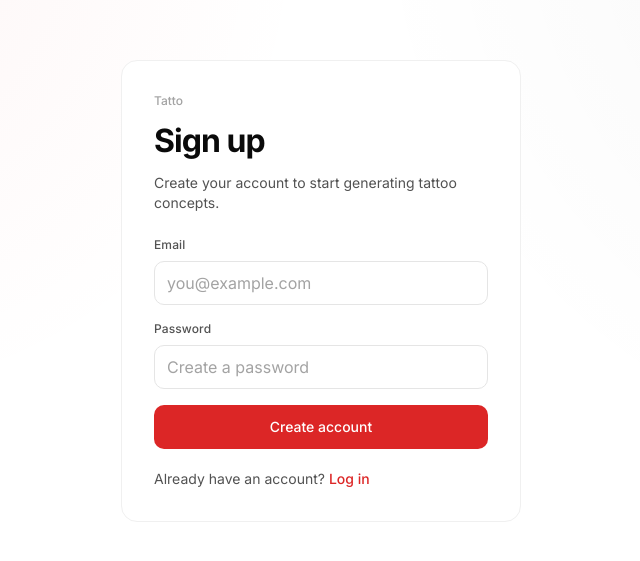
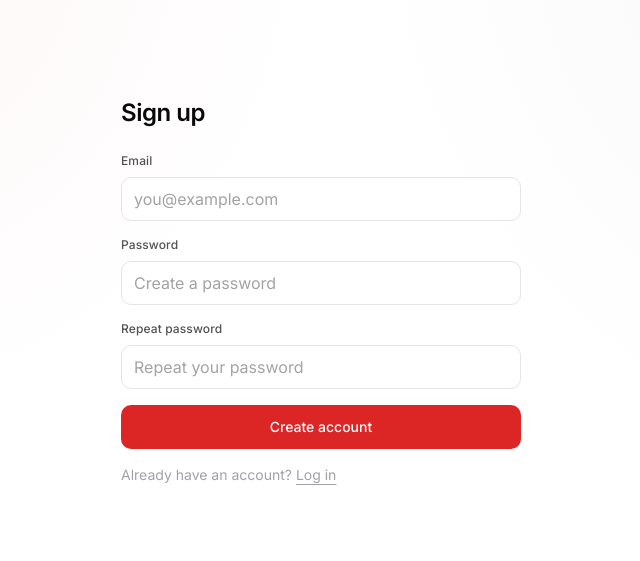
Before and after one commit to justaspetrauskas/ink-forge, a Next.js app: page /signup in a window 1280 px wide. Shown: the part 109-670 px from the top of the page, without its empty margins (319-959 px from the left). Built offline with nearby package versions, Linux system fonts and the light colour scheme; no server answers.

Commit message:
implement signup form validation; add confirm password field and error handling add framer-motion for animations in signup and login forms; enhance user experience create Template component for animated page transitions

```diff
--- a/app/api/auth/signup/actions.ts
+++ b/app/api/auth/signup/actions.ts
@@ -14,10 +14,17 @@ export async function signup(
 ): Promise<SignupState> {
   const email = formData.get("email") as string;
   const password = formData.get("password") as string;
+  const confirmPassword = formData.get("confirmPassword") as string;
 
-  if (!email || !password) {
+  if (!email || !password || !confirmPassword) {
     return {
-      error: "Email and password are required",
+      error: "Email and both password fields are required",
+    };
+  }
+
+  if (password !== confirmPassword) {
+    return {
+      error: "Passwords do not match",
     };
   }
 
@@ -27,8 +34,6 @@ export async function signup(
     email,
     password,
   });
-
-  console.log('data', data);
 
   if (error) {
     return {
--- a/app/signup/page.tsx
+++ b/app/signup/page.tsx
@@ -1,29 +1,32 @@
 import type { ReactElement } from "react";
 import Link from "next/link";
+import { redirect } from "next/navigation";
+import { createClient } from "@/lib/supabase/server";
 import { SignupForm } from "@/components/ui/organisms/signup-form";
 
-export default function SignupPage(): ReactElement {
+export default async function SignupPage(): Promise<ReactElement> {
+  const supabase = await createClient();
+
+  const {
+    data: { user },
+  } = await supabase.auth.getUser();
+
+  if (user) {
+    redirect("/home");
+  }
+
   return (
     <main className="mx-auto flex min-h-screen w-full max-w-md flex-col justify-center px-4 py-10 sm:px-6">
-      <section className="rounded-[16px] border border-[var(--border-subtle)] bg-[var(--bg-main)] p-6 shadow-[var(--shadow-md)] sm:p-8">
-        <p className="text-xs font-medium text-[var(--text-tertiary)]">Tatto</p>
-        <h1 className="mt-2 text-[32px] font-bold tracking-[-0.03em] text-[var(--text-primary)]">Sign up</h1>
-        <p className="mt-2 text-sm text-[var(--text-secondary)]">Create your account to start generating tattoo concepts.</p>
+      <h1 className="mb-6 text-2xl font-semibold">Sign up</h1>
 
-        <div className="mt-6">
-          <SignupForm />
-        </div>
+      <SignupForm />
 
-        <p className="mt-5 text-sm text-[var(--text-secondary)]">
-          Already have an account?{" "}
-          <Link
-            href="/login"
-            className="font-medium text-[var(--accent)] transition-colors duration-150 hover:text-[var(--accent-hover)]"
-          >
-            Log in
-          </Link>
-        </p>
-      </section>
+      <p className="mt-4 text-sm text-zinc-400">
+        Already have an account?{" "}
+        <Link href="/login" className="underline underline-offset-4 hover:text-zinc-200">
+          Log in
+        </Link>
+      </p>
     </main>
   );
 }
--- /dev/null
+++ b/app/template.tsx
@@ -0,0 +1,30 @@
+"use client";
+
+import type { ReactElement, ReactNode } from "react";
+import { AnimatePresence, motion } from "framer-motion";
+import { usePathname } from "next/navigation";
+
+type TemplateProps = {
+  children: ReactNode;
+};
+
+export default function Template({ children }: TemplateProps): ReactElement {
+  const pathname = usePathname();
+
+  return (
+    <AnimatePresence mode="wait" initial={false}>
+      <motion.div
+        key={pathname}
+        initial={{ opacity: 0, y: 8 }}
+        animate={{ opacity: 1, y: 0 }}
+        exit={{ opacity: 0, y: -6 }}
+        transition={{
+          opacity: { duration: 0.2, ease: "easeOut" },
+          y: { type: "spring", stiffness: 320, damping: 30, mass: 0.7 },
+        }}
+      >
+        {children}
+      </motion.div>
+    </AnimatePresence>
+  );
+}
--- a/components/ui/organisms/login-form.tsx
+++ b/components/ui/organisms/login-form.tsx
@@ -3,6 +3,7 @@
 import type { ReactElement } from "react";
 import { useActionState } from "react";
 import Link from "next/link";
+import { motion } from "framer-motion";
 import {
   login,
   loginWithGoogle,
@@ -15,12 +16,24 @@ import { FormField } from "@/components/ui/molecules/form-field";
 
 const initialState: LoginState = {};
 
+const springIn = {
+  type: "spring",
+  stiffness: 320,
+  damping: 28,
+  mass: 0.7,
+} as const;
+
 export function LoginForm(): ReactElement {
   const [state, formAction, pending] = useActionState(login, initialState);
 
   return (
     <>
       <form action={formAction} className="space-y-4">
+        <motion.div
+          initial={{ opacity: 0, y: 10 }}
+          animate={{ opacity: 1, y: 0 }}
+          transition={{ ...springIn, delay: 0.02 }}
+        >
           <FormField
             id="email"
             label="Email"
@@ -32,8 +45,14 @@ export function LoginForm(): ReactElement {
               placeholder: "you@example.com",
             }}
           />
+        </motion.div>
 
-        <div className="space-y-2">
+        <motion.div
+          className="space-y-2"
+          initial={{ opacity: 0, y: 10 }}
+          animate={{ opacity: 1, y: 0 }}
+          transition={{ ...springIn, delay: 0.06 }}
+        >
           <div className="flex items-center justify-between">
             <Label htmlFor="password">Password</Label>
             <Link
@@ -51,26 +70,53 @@ export function LoginForm(): ReactElement {
             required
             placeholder="Enter your password"
           />
-        </div>
+        </motion.div>
 
         {state.error ? (
-          <p className="text-sm text-[var(--error)]" role="alert">
+          <motion.p
+            className="text-sm text-[var(--error)]"
+            role="alert"
+            initial={{ opacity: 0, y: -4 }}
+            animate={{ opacity: 1, y: 0 }}
+            transition={{ duration: 0.2, ease: "easeOut" }}
+          >
             {state.error}
-          </p>
+          </motion.p>
         ) : null}
 
+        <motion.div
+          initial={{ opacity: 0, y: 10 }}
+          animate={{ opacity: 1, y: 0 }}
+          transition={{ ...springIn, delay: 0.1 }}
+          whileHover={{ y: -1 }}
+          whileTap={{ y: 0, scale: 0.995 }}
+        >
           <Button type="submit" disabled={pending} className="w-full">
             {pending ? "Logging in..." : "Login"}
           </Button>
+        </motion.div>
 
-        <div className="flex items-center gap-2 py-1 text-xs text-zinc-500">
+        <motion.div
+          className="flex items-center gap-2 py-1 text-xs text-zinc-500"
+          initial={{ opacity: 0 }}
+          animate={{ opacity: 1 }}
+          transition={{ duration: 0.25, ease: "easeOut", delay: 0.14 }}
+        >
           <span className="h-px flex-1 bg-[var(--border-medium)]" />
           <span>OR</span>
           <span className="h-px flex-1 bg-[var(--border-medium)]" />
-        </div>
+        </motion.div>
       </form>
 
-      <form action={loginWithGoogle} className="mt-3">
+      <motion.form
+        action={loginWithGoogle}
+        className="mt-3"
+        initial={{ opacity: 0, y: 10 }}
+        animate={{ opacity: 1, y: 0 }}
+        transition={{ ...springIn, delay: 0.16 }}
+        whileHover={{ y: -1 }}
+        whileTap={{ y: 0, scale: 0.995 }}
+      >
         <input type="hidden" name="next" value="/home" />
         <Button type="submit" variant="secondary" className="w-full">
           <svg
@@ -97,7 +143,7 @@ export function LoginForm(): ReactElement {
           </svg>
           Continue with Google
         </Button>
-      </form>
+      </motion.form>
     </>
   );
 }
--- a/components/ui/organisms/signup-form.tsx
+++ b/components/ui/organisms/signup-form.tsx
@@ -2,30 +2,37 @@
 
 import type { ReactElement } from "react";
 import { useActionState } from "react";
-import {signup, type SignupState } from "@/app/api/auth/signup/actions";
+import { motion } from "framer-motion";
+import { signup, type SignupState } from "@/app/api/auth/signup/actions";
 import { Button } from "@/components/ui/atoms/button";
 import { FormField } from "@/components/ui/molecules/form-field";
 
 const initialState: SignupState = {};
 
-type SignupFormProps = {
-  status?: "success" | "error";
-  message?: string;
-};
+const springIn = {
+  type: "spring",
+  stiffness: 320,
+  damping: 28,
+  mass: 0.7,
+} as const;
 
-export function SignupForm({ status, message }: SignupFormProps): ReactElement {
+export function SignupForm(): ReactElement {
   const [state, formAction, pending] = useActionState(
     signup,
     initialState
   );
 
-  const feedbackMessage = state.error ?? (status ? message : undefined);
-  const feedbackType = state.error ? "error" : status;
+  const feedbackMessage = state.error;
 
   return (
     <form
       action={formAction}
       className="space-y-4"
+    >
+      <motion.div
+        initial={{ opacity: 0, y: 10 }}
+        animate={{ opacity: 1, y: 0 }}
+        transition={{ ...springIn, delay: 0.02 }}
       >
         <FormField
           id="email"
@@ -38,7 +45,13 @@ export function SignupForm({ status, message }: SignupFormProps): ReactElement {
             placeholder: "you@example.com",
           }}
         />
+      </motion.div>
 
+      <motion.div
+        initial={{ opacity: 0, y: 10 }}
+        animate={{ opacity: 1, y: 0 }}
+        transition={{ ...springIn, delay: 0.06 }}
+      >
         <FormField
           id="password"
           label="Password"
@@ -51,25 +64,58 @@ export function SignupForm({ status, message }: SignupFormProps): ReactElement {
             placeholder: "Create a password",
           }}
         />
+      </motion.div>
+
+      <motion.div
+        initial={{ opacity: 0, y: 10 }}
+        animate={{ opacity: 1, y: 0 }}
+        transition={{ ...springIn, delay: 0.1 }}
+      >
+        <FormField
+          id="confirmPassword"
+          label="Repeat password"
+          inputProps={{
+            name: "confirmPassword",
+            type: "password",
+            autoComplete: "new-password",
+            required: true,
+            minLength: 10,
+            placeholder: "Repeat your password",
+          }}
+        />
+      </motion.div>
 
       {feedbackMessage ? (
-        <p
-          className={`text-sm ${feedbackType === "success" ? "text-[var(--success)]" : "text-[var(--error)]"}`}
-          role={feedbackType === "success" ? "status" : "alert"}
+        <motion.p
+          className="text-sm text-[var(--error)]"
+          role="alert"
+          initial={{ opacity: 0, y: -4 }}
+          animate={{ opacity: 1, y: 0 }}
+          transition={{ duration: 0.2, ease: "easeOut" }}
         >
           {feedbackMessage}
-        </p>
+        </motion.p>
       ) : null}
 
       {state.success ? (
-        <p
+        <motion.p
           className="text-sm text-[var(--success)]"
           role="status"
+          initial={{ opacity: 0, y: -4 }}
+          animate={{ opacity: 1, y: 0 }}
+          transition={{ duration: 0.2, ease: "easeOut" }}
         >
           Account created successfully.
-        </p>
+        </motion.p>
       ) : null}
 
+      <motion.div
+        initial={{ opacity: 0, y: 10 }}
+        animate={{ opacity: 1, y: 0 }}
+        transition={{ ...springIn, delay: 0.14 }}
+        whileHover={{ y: -1 }}
+        whileTap={{ y: 0, scale: 0.995 }}
+      >
         <Button
           type="submit"
           disabled={pending}
@@ -77,6 +123,7 @@ export function SignupForm({ status, message }: SignupFormProps): ReactElement {
         >
           {pending ? "Creating account..." : "Create account"}
         </Button>
+      </motion.div>
     </form>
   );
 }
--- a/package.json
+++ b/package.json
@@ -12,6 +12,7 @@
     "@supabase/ssr": "^0.12.0",
     "@supabase/supabase-js": "^2.110.0",
     "cloudinary": "^2.5.1",
+    "framer-motion": "^12.42.2",
     "lucide-react": "^1.24.0",
     "next": "16.0.0",
     "openai": "^5.9.0",
```
Also changed, not shown: 1 other file (tests, documents, lock files or other folders). Lines whose indentation alone changed are shown as unchanged.
